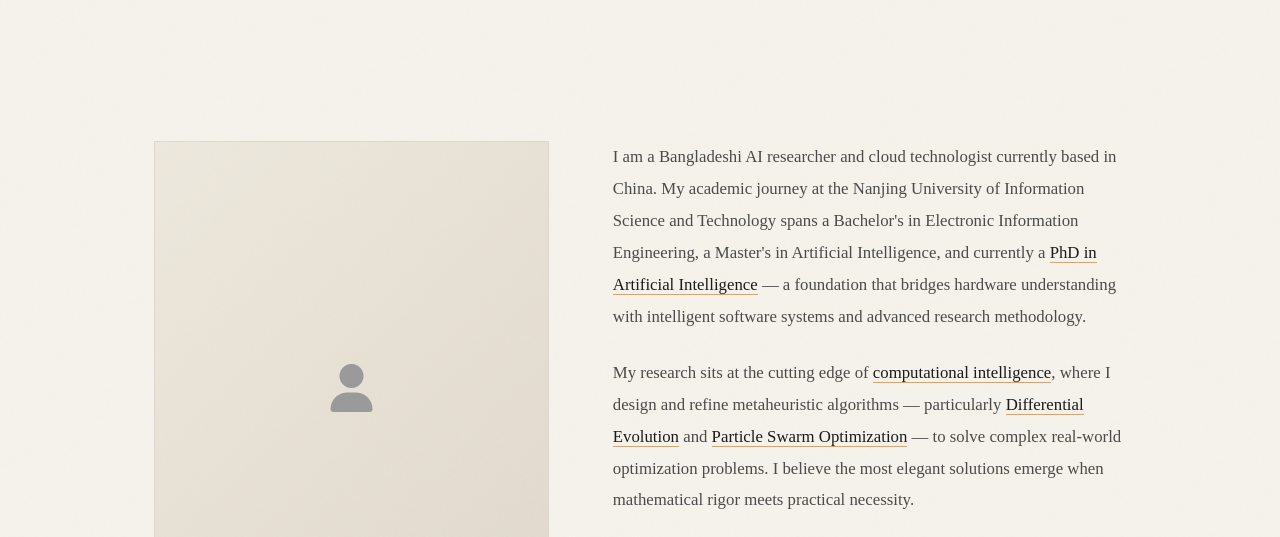
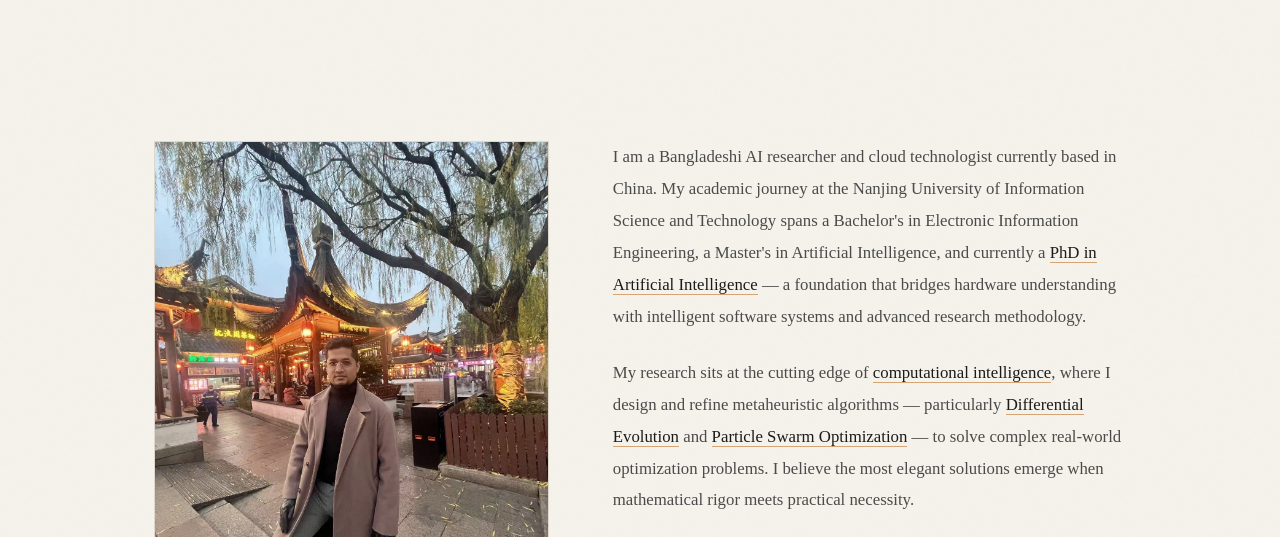
Before and after one commit to MirMRobin/Robin, a plain HTML site: page about.html in a window 1280 px wide. Shown: the part 227-764 px from the top of the page. Drawn offline with Linux system fonts and the light colour scheme.

Commit message:
Update about section with personal image

```diff
--- a/about.html
+++ b/about.html
@@ -223,7 +223,7 @@ h1, h2, h3, h4 {
 
     <section class="section">
         <div class="two-col reveal">
-            <div class="about-portrait"><i class="fas fa-user"></i></div>
+            <div class="about-portrait"><img src="4ffc9e07bf49e3a2086fe2846ecde965.jpeg" alt="Islam Taharimul"></div>
             <div class="about-text">
                 <p>I am a Bangladeshi AI researcher and cloud technologist currently based in China. My academic journey at the Nanjing University of Information Science and Technology spans a Bachelor's in Electronic Information Engineering, a Master's in Artificial Intelligence, and currently a <strong>PhD in Artificial Intelligence</strong> — a foundation that bridges hardware understanding with intelligent software systems and advanced research methodology.</p>
                 <p>My research sits at the cutting edge of <strong>computational intelligence</strong>, where I design and refine metaheuristic algorithms — particularly <strong>Differential Evolution</strong> and <strong>Particle Swarm Optimization</strong> — to solve complex real-world optimization problems. I believe the most elegant solutions emerge when mathematical rigor meets practical necessity.</p>
```
